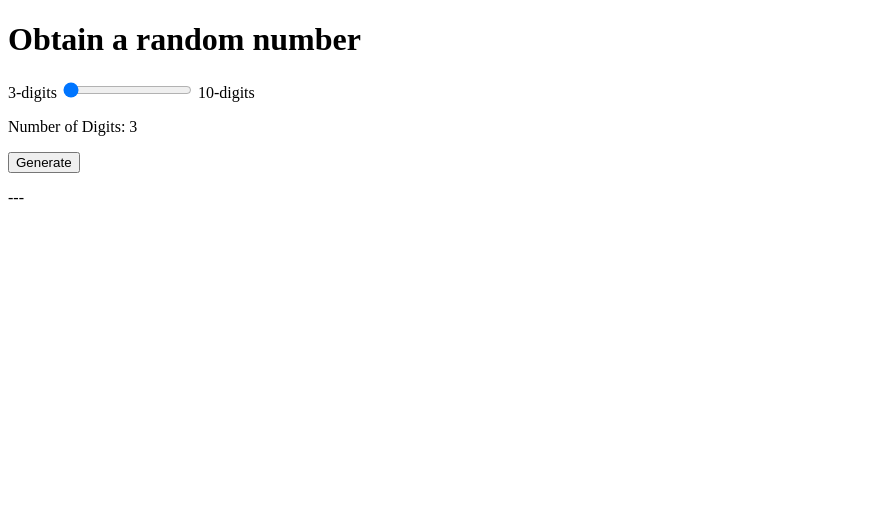
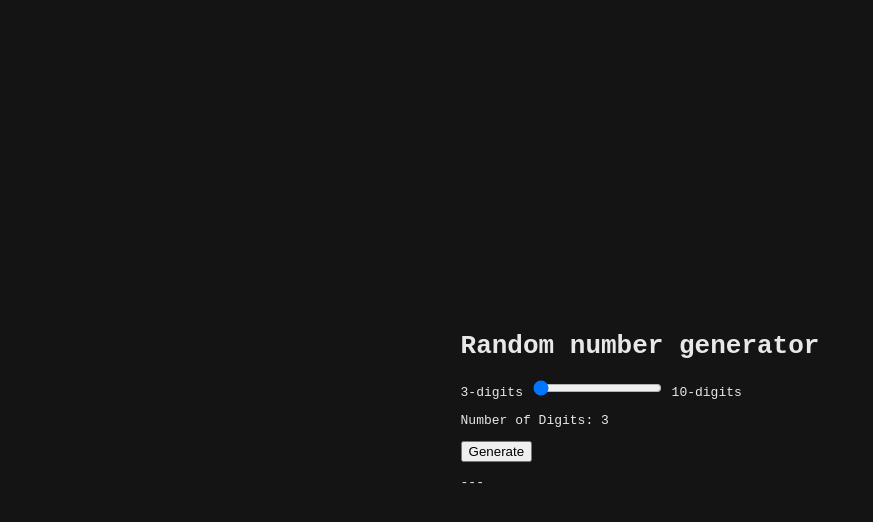
Before and after one commit to myntsu/random-number-generator, a plain HTML site: page index.html in a window 1280 px wide. Shown: the whole page, without its empty margins (0-873 px from the left). Drawn offline with Linux system fonts and the light colour scheme.

Commit message:
Basic CSS functionality for display purposes

```diff
--- a/index.html
+++ b/index.html
@@ -4,10 +4,11 @@
     <meta charset="UTF-8">
     <meta name="viewport" content="width=device-width, initial-scale=1.0">
     <title>Document</title>
+    <link rel="stylesheet" href="style.css">
 </head>
 <body>
     <main>
-        <h1>Obtain a random number</h1>
+        <h1>Random number generator</h1>
         <section id="selection">
             <div class="range-selection">
                 <label for="digitSlider">3-digits</label>
--- a/script.js
+++ b/script.js
@@ -20,6 +20,7 @@ document.addEventListener('DOMContentLoaded', function () {
 
         return numberString;
     }
+
     generateButton.addEventListener('click', function () {
         const digits = parseInt(slider.value, 10);
         const randomNumber = generateRandomNumber(digits);
--- a/style.css
+++ b/style.css
@@ -0,0 +1,16 @@
+*, *::before, *::after {
+    box-sizing: border-box;
+}
+
+html, body {
+    height: 100%;
+}
+
+body {
+    display: grid;
+    place-content: center;
+
+    color: hsl(0 0% 91%);
+    background-color: hsl(0 0% 8%);
+    font-family: monospace;
+}
```
